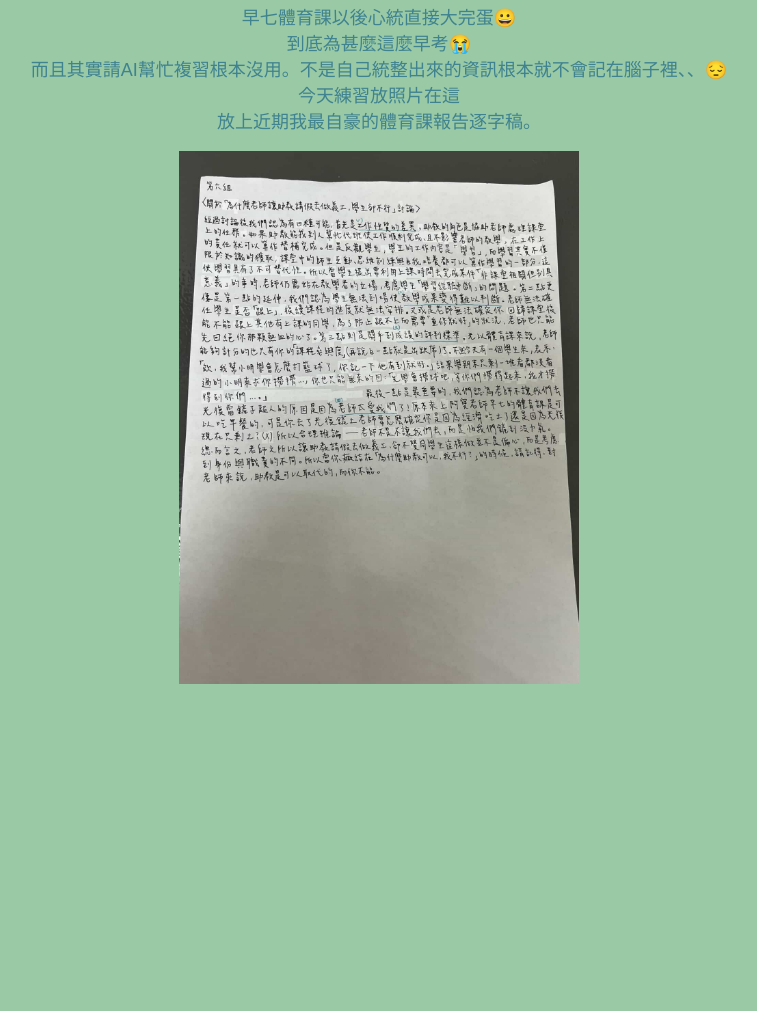
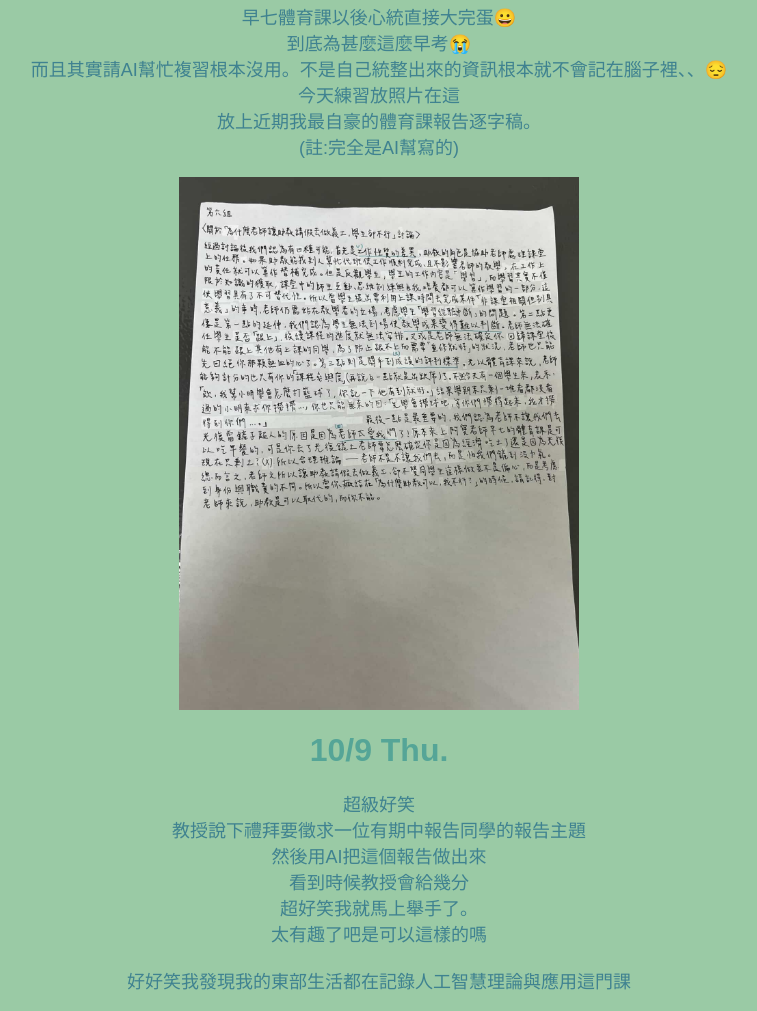
Before and after one commit to Lydia-918/.github.io, a plain HTML site: page index.html in a window 1280 px wide. Shown: the part 1110-2121 px from the top of the page, without its empty margins (261-1018 px from the left). Before the commit the page ends 1802 px from the top, so only its background shows below. Drawn offline with Linux system fonts and the light colour scheme.

Commit message:
Update index.html

```diff
--- a/index.html
+++ b/index.html
@@ -63,9 +63,21 @@
     而且其實請AI幫忙複習根本沒用。不是自己統整出來的資訊根本就不會記在腦子裡、、😔
        <br>
     今天練習放照片在這<br>
-    放上近期我最自豪的體育課報告逐字稿。
+    放上近期我最自豪的體育課報告逐字稿。<br>
+      (註:完全是AI幫寫的)
     </p>
     <img src="體育課報告.jpg" alt="體育課報告" width="400">
 
+    <h1>10/9  Thu.</h1>
+     <p>超級好笑<br>
+      教授說下禮拜要徵求一位有期中報告同學的報告主題<br>
+      然後用AI把這個報告做出來<br>
+      看到時候教授會給幾分 <br>
+      超好笑我就馬上舉手了。<br>
+      太有趣了吧是可以這樣的嗎<br>
+        <br>
+      好好笑我發現我的東部生活都在記錄人工智慧理論與應用這門課
+    </p>
+
   </body>
 </html>
```
